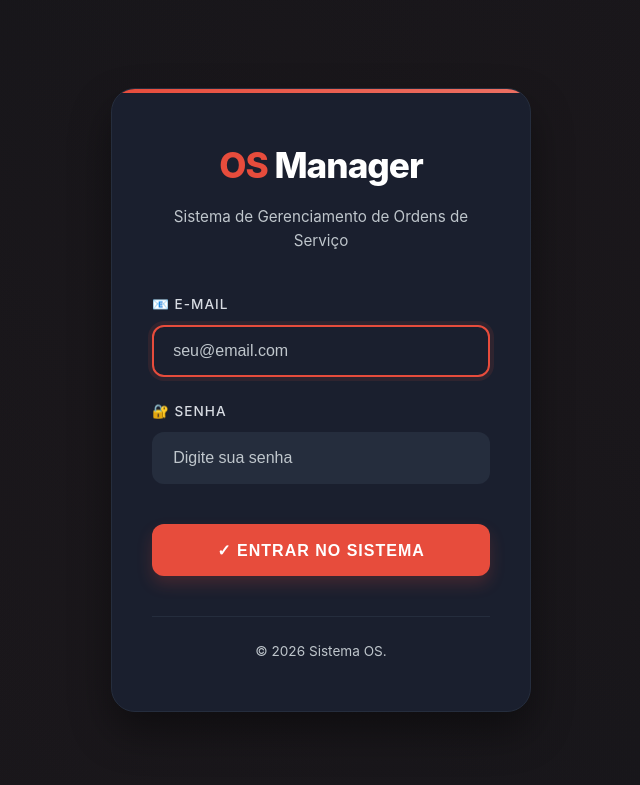
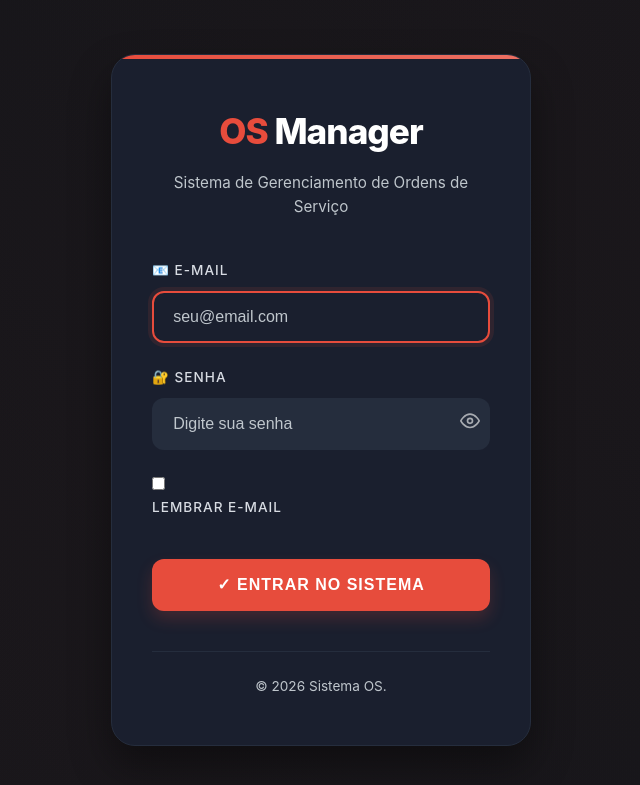
Before and after one commit to Hedigar/OS, a PHP site: page / in a window 1280 px wide. Shown: the top 785 px of the page, without its empty margins (319-959 px from the left). Run offline with PHP 8.4, Linux system fonts and the light colour scheme.

Commit message:
login de verdade e relatorios

```diff
--- a/app/Views/auth/login.php
+++ b/app/Views/auth/login.php
@@ -46,6 +46,7 @@
 
                 <div class="form-group">
                     <label for="senha">🔐 Senha</label>
+                    <div style="position: relative;">
                         <input
                             type="password"
                             id="senha"
@@ -53,7 +54,17 @@
                             class="form-control"
                             placeholder="Digite sua senha"
                             required
+                            style="padding-right: 40px;"
                         >
+                        <span class="password-toggle" style="position: absolute; right: 10px; top: 50%; transform: translateY(-50%); cursor: pointer; opacity: 0.6;">
+                            <svg xmlns="http://www.w3.org/2000/svg" width="20" height="20" viewBox="0 0 24 24" fill="none" stroke="currentColor" stroke-width="2" stroke-linecap="round" stroke-linejoin="round"><path d="M1 12s4-8 11-8 11 8 11 8-4 8-11 8-11-8-11-8z"></path><circle cx="12" cy="12" r="3"></circle></svg>
+                        </span>
+                    </div>
+                </div>
+
+                <div class="form-group d-flex align-items-center" style="margin-bottom: 1rem; gap: 0.5rem;">
+                    <input type="checkbox" id="lembrar_email" style="cursor: pointer;">
+                    <label for="lembrar_email" style="cursor: pointer; margin: 0; user-select: none;">Lembrar e-mail</label>
                 </div>
 
                 <button type="submit" class="btn btn-primary w-100 py-3">
@@ -69,5 +80,45 @@
             </div>
         </div>
     </div>
+
+    <script>
+        document.addEventListener('DOMContentLoaded', function() {
+            const emailInput = document.getElementById('email');
+            const rememberCheckbox = document.getElementById('lembrar_email');
+            const form = document.querySelector('form');
+            const passwordInput = document.getElementById('senha');
+            const passwordToggle = document.querySelector('.password-toggle');
+
+            // Lógica para Lembrar E-mail
+            const savedEmail = localStorage.getItem('os_manager_saved_email');
+            if (savedEmail) {
+                emailInput.value = savedEmail;
+                rememberCheckbox.checked = true;
+            }
+
+            form.addEventListener('submit', function() {
+                if (rememberCheckbox.checked) {
+                    localStorage.setItem('os_manager_saved_email', emailInput.value);
+                } else {
+                    localStorage.removeItem('os_manager_saved_email');
+                }
+            });
+
+            // Lógica para Toggle Senha
+            passwordToggle.addEventListener('click', function() {
+                const type = passwordInput.getAttribute('type') === 'password' ? 'text' : 'password';
+                passwordInput.setAttribute('type', type);
+
+                // Alternar ícone (Olho Aberto / Fechado)
+                if (type === 'text') {
+                    // Ícone de olho riscado (senha visível -> ocultar)
+                    this.innerHTML = '<svg xmlns="http://www.w3.org/2000/svg" width="20" height="20" viewBox="0 0 24 24" fill="none" stroke="currentColor" stroke-width="2" stroke-linecap="round" stroke-linejoin="round"><path d="M17.94 17.94A10.07 10.07 0 0 1 12 20c-7 0-11-8-11-8a18.45 18.45 0 0 1 5.06-5.94M1 1l22 22"/><path d="M9.9 4.24A9.12 9.12 0 0 1 12 4c7 0 11 8 11 8a18.5 18.5 0 0 1-2.16 3.19"/><circle cx="12" cy="12" r="3"/></svg>';
+                } else {
+                    // Ícone de olho normal (senha oculta -> mostrar)
+                    this.innerHTML = '<svg xmlns="http://www.w3.org/2000/svg" width="20" height="20" viewBox="0 0 24 24" fill="none" stroke="currentColor" stroke-width="2" stroke-linecap="round" stroke-linejoin="round"><path d="M1 12s4-8 11-8 11 8 11 8-4 8-11 8-11-8-11-8z"></path><circle cx="12" cy="12" r="3"></circle></svg>';
+                }
+            });
+        });
+    </script>
 </body>
 </html>
```
Also changed, not shown: app/Views/relatorios/index.php (+7 -3 lines). Lines whose indentation alone changed are shown as unchanged.
